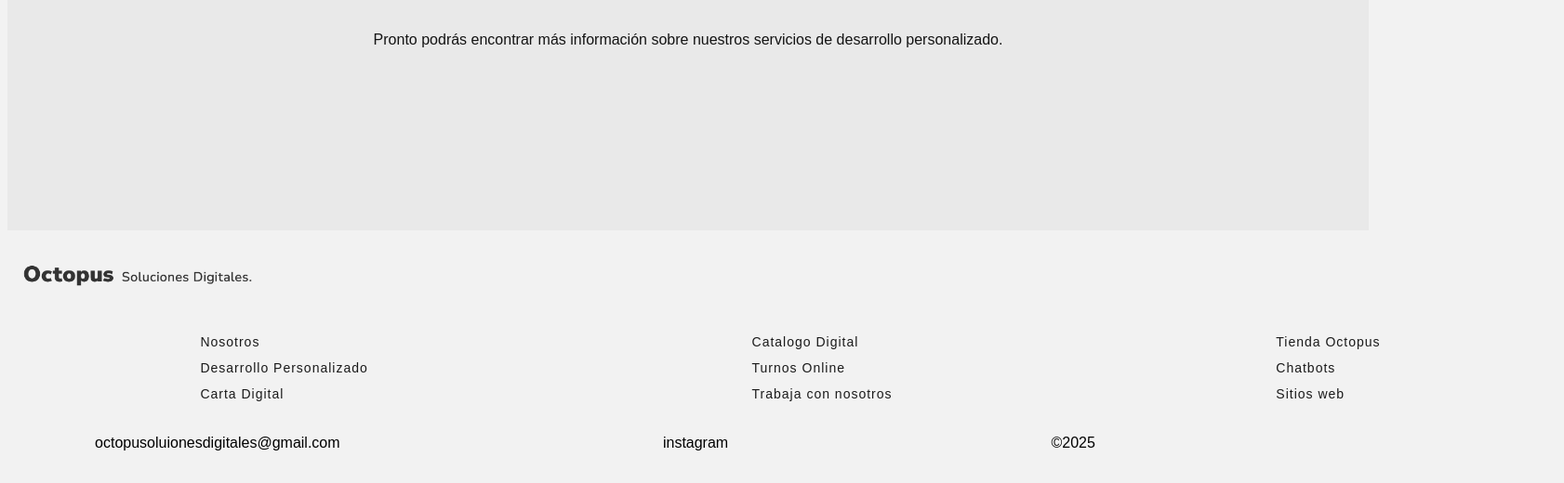
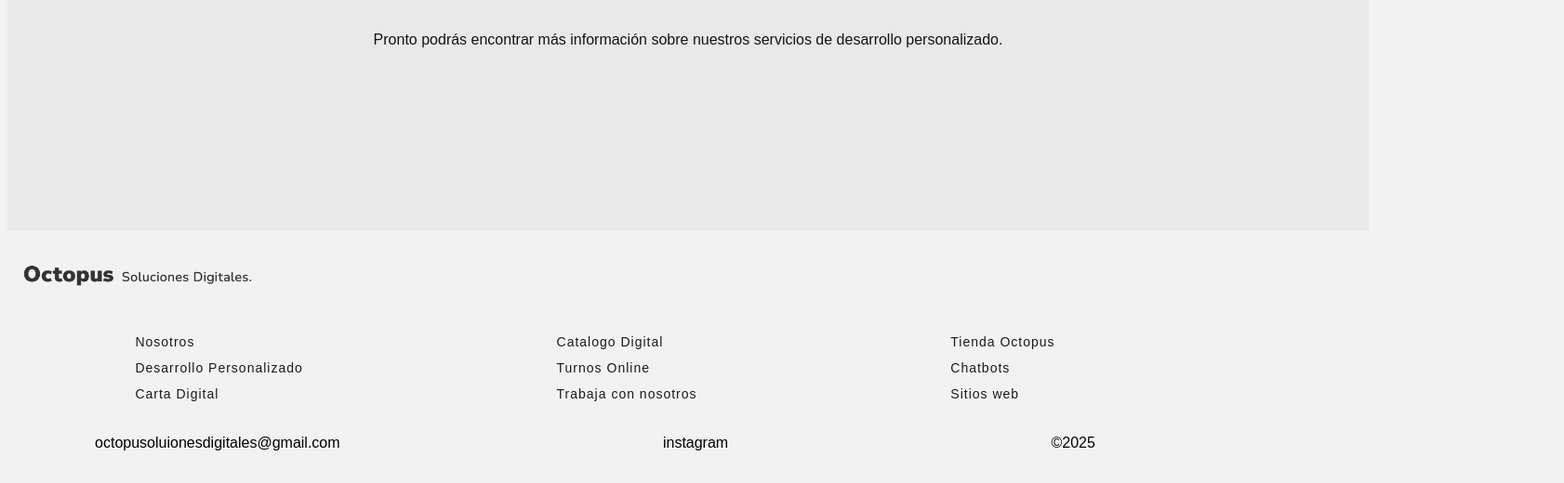
Before and after one commit to GABRIEL3503/octopus, a website: page desarrollo-personalizado.html in a window 1280 px wide. Shown: the part 709-1229 px from the top of the page at 93% size, 1682 px wide, since content can reach past the window. Drawn offline with Linux system fonts and the light colour scheme.

Commit message:
gabo commit

```diff
--- a/desarrollo-personalizado.html
+++ b/desarrollo-personalizado.html
@@ -8,6 +8,8 @@
 
 
     footer {
+
+
 
     padding: 10px;}
      nav{
@@ -37,6 +39,11 @@
 
 footer img{
     width: 260px;}
+    @media (min-width: 1024px) {
+    .container-footer {
+
+        width: auto;
+    }}
  </style>
    <title>Desarrollo Personalizado</title>
 </head>
```
